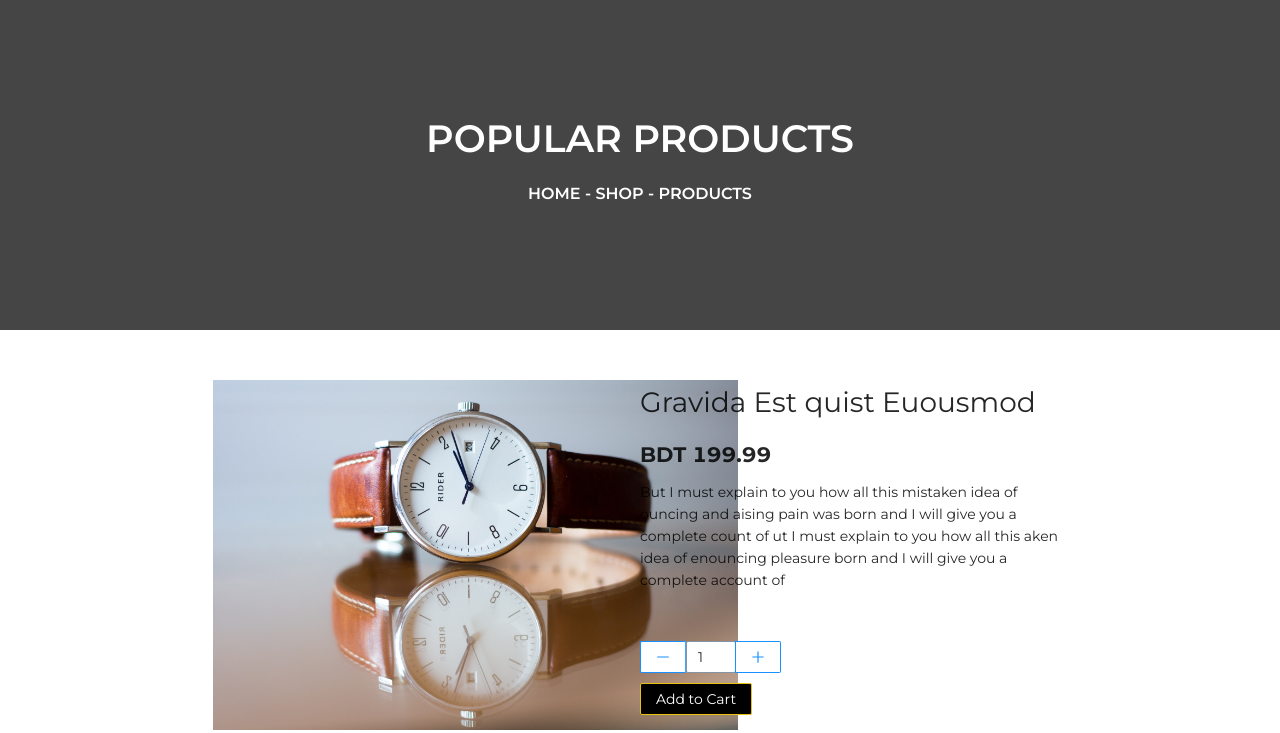
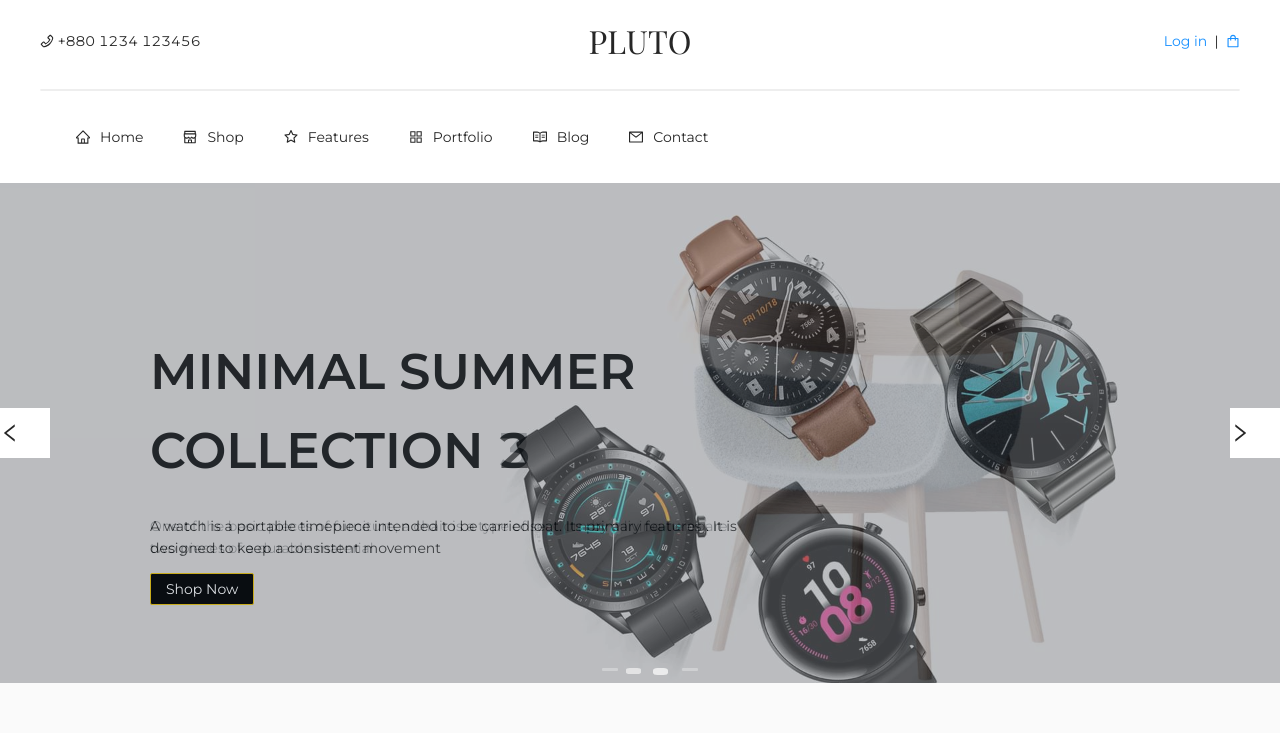
Before and after one commit to Alamin02/pluto, a React (Create React App) app: page / in a window 1280 px wide. Shown: the top 733 px of the page. Built offline with nearby package versions, Linux system fonts and the light colour scheme; a web font is replaced by a local one.

Commit message:
fix: space removed

```diff
--- a/src/App.js
+++ b/src/App.js
@@ -1,39 +1,33 @@
 import React from "react";
 import "antd/dist/antd.css";
 import { BrowserRouter as Router, Switch, Route } from "react-router-dom";
-// import Home from "./pages/Home";
+import Home from "./pages/Home";
 import ProductDetails from "./pages/ProductDetails";
-// import ProductPage from "./pages/ProductPage";
-// import Error404 from "./components/error-404/Error404";
-// import UserProfile from "./components/user-profile/UserProfile";
-// import UpdateUserProfile from "./components/user-profile/UpdateUserProfile";
-// import CheckOut from "./pages/CheckOut";
-// import Cart from "./components/cart/Cart";
-
-// import Navbar from "./components/navbar/Navbar";
-// import Footer from "./components/footer/Footer";
+import ProductPage from "./pages/ProductPage";
+import Error404 from "./components/error-404/Error404";
+import UserProfile from "./components/user-profile/UserProfile";
+import UpdateUserProfile from "./components/user-profile/UpdateUserProfile";
+import CheckOut from "./pages/CheckOut";
+import Cart from "./components/cart/Cart";
+import Navbar from "./components/navbar/Navbar";
+import Footer from "./components/footer/Footer";
 
 function App() {
   return (
-    // <Router>
-    //   <Navbar />
-    //   <Switch>
-    //     <Route path="/" component={Home} exact />
-    //     <Route
-    //       path="/products/:id"
-    //       component={ProductDetails}
-    //       exact
-    //     />
-    //     <Route path="/product/list" component={ProductPage} exact />
-    //     <Route path="/cart" component={Cart} exact />
-    //     <Route path="/profile" component={UserProfile} exact />
-    //     <Route path="/profile/edit" component={UpdateUserProfile} exact />
-    //     <Route path="/checkOut" component={CheckOut} exact />
-    //     <Route component={Error404} />
-    //   </Switch>
-    //   <Footer />
-    // </Router>
-    <ProductDetails />
+    <Router>
+      <Navbar />
+      <Switch>
+        <Route path="/" component={Home} exact />
+        <Route path="/products/:id" component={ProductDetails} exact />
+        <Route path="/product/list" component={ProductPage} exact />
+        <Route path="/cart" component={Cart} exact />
+        <Route path="/profile" component={UserProfile} exact />
+        <Route path="/profile/edit" component={UpdateUserProfile} exact />
+        <Route path="/checkOut" component={CheckOut} exact />
+        <Route component={Error404} />
+      </Switch>
+      <Footer />
+    </Router>
   );
 }
 
--- a/src/pages/ProductDetails.js
+++ b/src/pages/ProductDetails.js
@@ -1,9 +1,9 @@
-// import { useParams } from "react-router-dom";
+import { useParams } from "react-router-dom";
 import MainHeader from "../components/main-header/MainHeader";
 import ProductView from "../components/product-view/ProductView";
 
 const ProductDetails = () => {
-  // const { id } = useParams();
+  const { id } = useParams();
   return (
     <div>
       <MainHeader name="popular products" sub="home - shop - products" />
```
